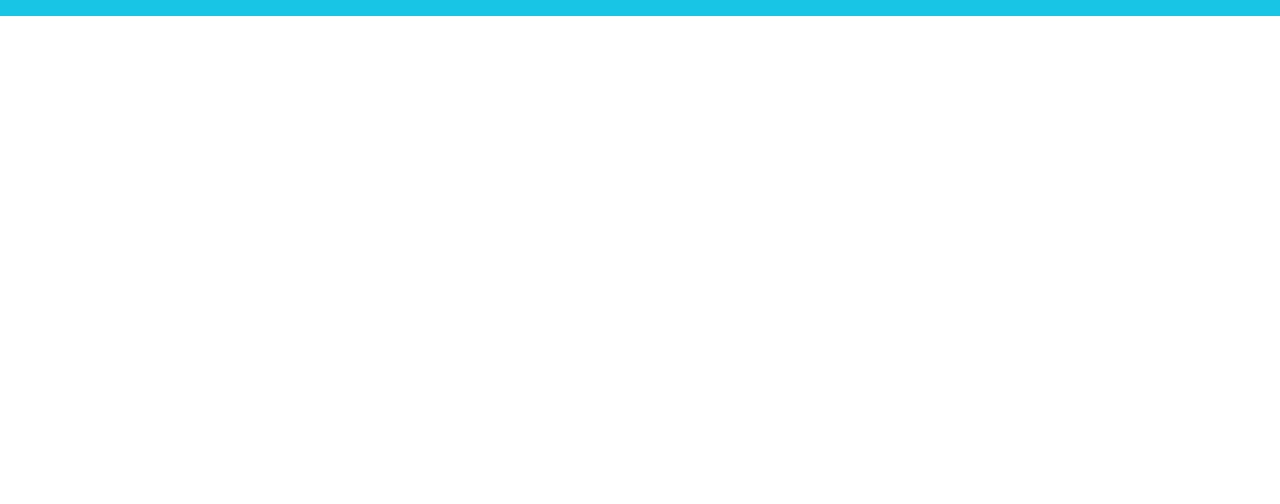
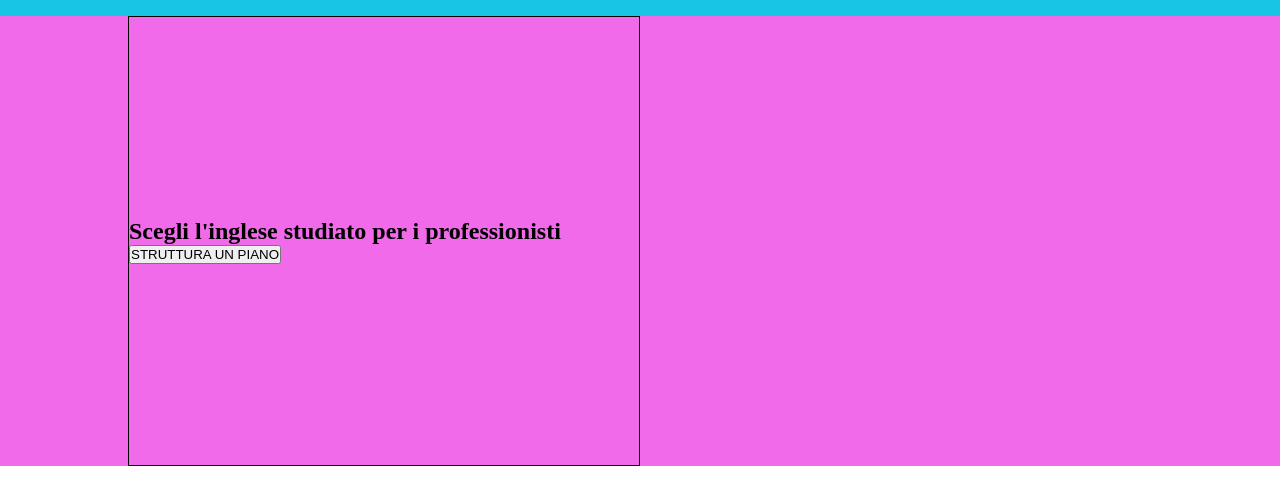
Before and after one commit to Polidora90/htmlcss-fluentify, a plain HTML site: page index.html in a window 1280 px wide. Shown: the part 64-568 px from the top of the page. Drawn offline with Linux system fonts and the light colour scheme.

Commit message:
struttura hero

```diff
--- a/index.html
+++ b/index.html
@@ -13,7 +13,7 @@
     <header class="bg-azzurro">
         <!-- header-section contiene il background che si estende
         per tutta la larghezza della vw -->
-        <div class="header-section">
+        <div class="section header-section">
             <!-- la nav (che negli altri art sarà div) viene wrappata
             e contiene i contenuti veri e propri -->
             <nav class="wrapper">
@@ -40,7 +40,18 @@
 
     <main>
 
-        <article></article>
+        <article class="section hero-section bg-rosa">
+            <div class="wrapper">
+                <div class="hero-left border"> <!-- gli do larghezza 50 e divido la section -->
+                    <div class="hero-text-btn"><!-- è il contenitore di testo e btn -->
+                        <h1>Scegli l'inglese studiato per i professionisti</h1>
+                        <button>STRUTTURA UN PIANO</button>
+                    </div>
+                </div>
+            </div>
+        </article>
+
+
         <article></article>
         <article></article>
         <article></article>
--- a/styles/style.css
+++ b/styles/style.css
@@ -26,10 +26,6 @@ header {
     height: 80px;
 }
 
-header nav: {
-    height: 100%
-}
-
 .logo-container {
     display: inline-block;
     width: 15%;
@@ -39,9 +35,7 @@ header nav: {
 .lists-container {
     display: inline-block;
     width: 83%;
-    height: 100%;
     vertical-align: middle;
-
 }
 
 header nav li {
@@ -49,18 +43,28 @@ header nav li {
     display: inline-block;
     font-size: 10px;
     line-height: 80px;
-
 }
 
 header nav ul {
     display: inline-block;
-    height: 100%;
 }
 
-.header-section {
-    height: 100%;
+/* hero-section */
+.hero-section {
+    height: 450px;
 }
 
+.hero-left {
+    width: 50%;
+    height: 100%;
+    position: relative;
+}
+
+.hero-text-btn {
+    position: absolute;
+    top: 50%;
+    transform: translateY(-50%);
+}
 
 /* user classes */
 
@@ -71,3 +75,7 @@ header nav ul {
 .bg-azzurro {
     background-color: rgb(24, 197, 228);
 }
+
+.bg-rosa {
+    background-color: rgb(240, 106, 233);
+}
```
